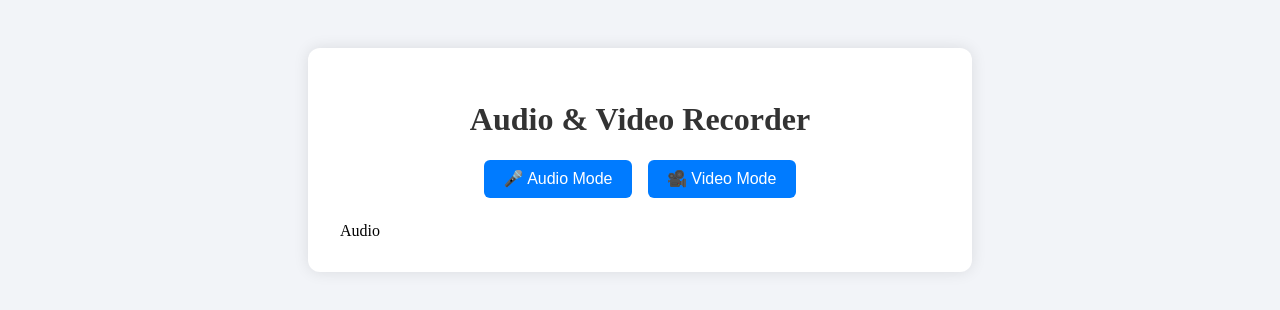
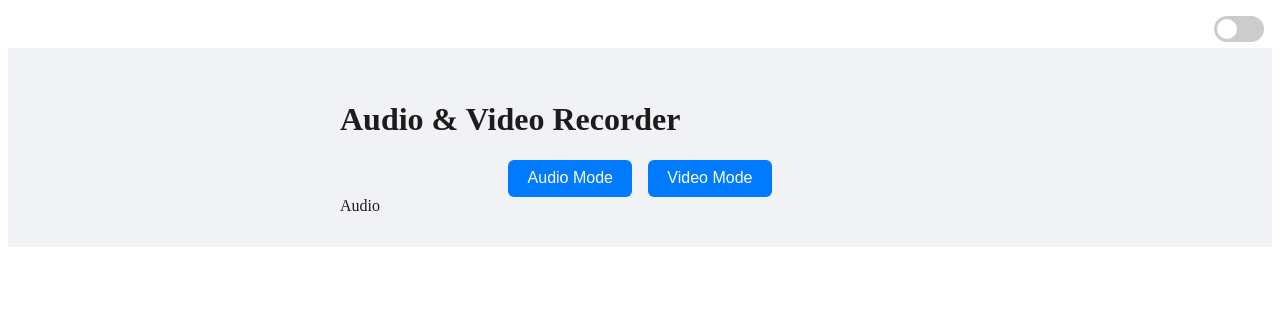
Before and after one commit to Luzzer90/media-record, a React (Create React App) app: page / in a window 1280 px wide. Shown: the top 310 px of the page. Built offline with nearby package versions, Linux system fonts and the light colour scheme.

Commit message:
for better user experience added light and dark theme

```diff
--- a/src/App.css
+++ b/src/App.css
@@ -1,41 +1,60 @@
 /* App.css */
 
-body {
-
-  background: #f2f4f8;
-  margin: 0;
-  padding: 0;
+/* Global Themes */
+.light {
+  background-color: #f0f2f5;
+  color: #1c1c1c;
 }
 
+.dark {
+  background-color: #464444;
+  color: #ffffff;
+}
+
+/* Container */
 .container {
   max-width: 600px;
   margin: 3rem auto;
   padding: 2rem;
-  background: #ffffff;
   border-radius: 12px;
-  box-shadow: 0 0 15px rgba(0, 0, 0, 0.1);
+  background-color: inherit;
+  transition: background-color 0.3s ease;
 }
 
-h1, h2 {
-  text-align: center;
-  color: #333;
+/* Recorder Box */
+.recorder-box {
+  background-color: inherit;
+  border: 1px solid var(--border-color);
+  padding: 1.5rem;
+  border-radius: 10px;
+  margin-top: 1rem;
 }
 
+.light .recorder-box {
+  --border-color: #ccc;
+}
+
+.dark .recorder-box {
+  --border-color: #444;
+}
+
+/* Button Group */
 .button-group {
   display: flex;
   justify-content: center;
   gap: 1rem;
-  margin-bottom: 1.5rem;
+  flex-wrap: wrap;
 }
 
+/* Default Button */
 button {
   padding: 0.6rem 1.2rem;
   border: none;
-  background-color: #007bff;
-  color: white;
   border-radius: 6px;
   font-size: 1rem;
   cursor: pointer;
+  background-color: #007bff;
+  color: white;
   transition: background-color 0.2s;
 }
 
@@ -43,10 +62,63 @@ button:hover {
   background-color: #0056b3;
 }
 
-video, audio {
-  width: 100%;
-  max-width: 100%;
-  margin-top: 1rem;
-  border: 1px solid #ccc;
-  border-radius: 8px;
+/* Theme Toggle Switch */
+.theme-switch {
+  position: relative;
+  display: inline-block;
+  width: 50px;
+  height: 26px;
 }
+
+.theme-switch input {
+  opacity: 0;
+  width: 0;
+  height: 0;
+}
+
+.slider {
+  position: absolute;
+  cursor: pointer;
+  background-color: #ccc;
+  border-radius: 34px;
+  top: 0;
+  left: 0;
+  right: 0;
+  bottom: 0;
+  transition: 0.4s;
+}
+
+.slider::before {
+  content: '';
+  position: absolute;
+  height: 20px;
+  width: 20px;
+  left: 3px;
+  bottom: 3px;
+  background-color: white;
+  border-radius: 50%;
+  transition: 0.4s;
+}
+
+input:checked + .slider {
+  background-color: #2196f3;
+}
+
+input:checked + .slider::before {
+  transform: translateX(24px);
+}
+/* Fixed top-right corner theme toggle */
+.theme-toggle-wrapper {
+  position: fixed;
+  top: 1rem;
+  right: 1rem;
+  z-index: 999;
+}
+
+/* Optional: Add label/icon */
+.theme-toggle-label {
+  font-size: 0.9rem;
+  margin-right: 0.5rem;
+  vertical-align: middle;
+  color: inherit;
+}
--- a/src/App.js
+++ b/src/App.js
@@ -3,22 +3,44 @@ import './App.css';
 import AudioRecorder from './component/audiorecoder';
 import VideoRecorder from './component/videorecoder';
 
+
 function App() {
+
   const [mode, setMode] = useState('audio');
   // Default mode is set to 'audio'
   // it's used to toggle between audio and video recording modes
+  const [theme, setTheme] = useState('light');
 
-  return (
-    <div className="container">
-      <h1>Audio & Video Recorder</h1>
-      <div className="button-group">
-        <button onClick={() => setMode('audio')}>🎤 Audio Mode</button>
-        <button onClick={() => setMode('video')}>🎥 Video Mode</button>
+  const toggleTheme = () => setTheme(prev => (prev === 'light' ? 'dark' : 'light'));
+
+
+   return (
+    <div className={theme}>
+      {/* Floating Toggle Switch */}
+      <div className="theme-toggle-wrapper">
+        <label className="theme-toggle-label"></label>
+        <label className="theme-switch">
+          <input type="checkbox" onChange={toggleTheme} checked={theme === 'dark'} />
+          <span className="slider"></span>
+        </label>
       </div>
-      {mode === 'audio' ? <AudioRecorder /> : <VideoRecorder />}
+
+      {/* Main App UI */}
+      <div className="container">
+        <h1> Audio & Video Recorder</h1>
+
+        <div className="button-group">
+          <button onClick={() => setMode('audio')}>Audio Mode</button>
+          <button onClick={() => setMode('video')}>Video Mode</button>
+        </div>
+
+        {mode === 'audio' ? <AudioRecorder /> : <VideoRecorder />}
+      </div>
     </div>
+
   );
 }
 
+
 export default App;
 // The App component serves as the main entry point for the application.
--- a/src/component/videorecoder.jsx
+++ b/src/component/videorecoder.jsx
@@ -16,6 +16,7 @@ function VideoRecorder() {
       const stream = await navigator.mediaDevices.getUserMedia({ video: true, audio: true });
       streamRef.current = stream;
 
+      // Set the video preview source to the stream
       if (videoPreviewRef.current) {
         videoPreviewRef.current.srcObject = stream;
         videoPreviewRef.current.play();
@@ -23,10 +24,12 @@ function VideoRecorder() {
 
       mediaRecorderRef.current = new MediaRecorder(stream);
       chunks.current = [];
+      // Collect data chunks as they become available
 
       mediaRecorderRef.current.ondataavailable = e => {
         if (e.data.size > 0) chunks.current.push(e.data);
       };
+      // When recording stops, create a Blob from the collected chunks
 
       mediaRecorderRef.current.onstop = () => {
         const blob = new Blob(chunks.current, { type: 'video/webm' });
@@ -35,6 +38,7 @@ function VideoRecorder() {
         setShowPlayer(true);
         stream.getTracks().forEach(track => track.stop());
       };
+      // Start recording
 
       mediaRecorderRef.current.start();
       setRecording(true);
@@ -46,12 +50,14 @@ function VideoRecorder() {
 
   const stopRecording = () => {
     mediaRecorderRef.current.stop();
+    // Stop the video stream
     setRecording(false);
   };
 
   const handleDownload = () => {
     const blob = new Blob(chunks.current, { type: 'video/webm' });
     downloadBlob(blob, 'video_recording.webm');
+    // Trigger download of the recorded video
   };
 
   return (
```
